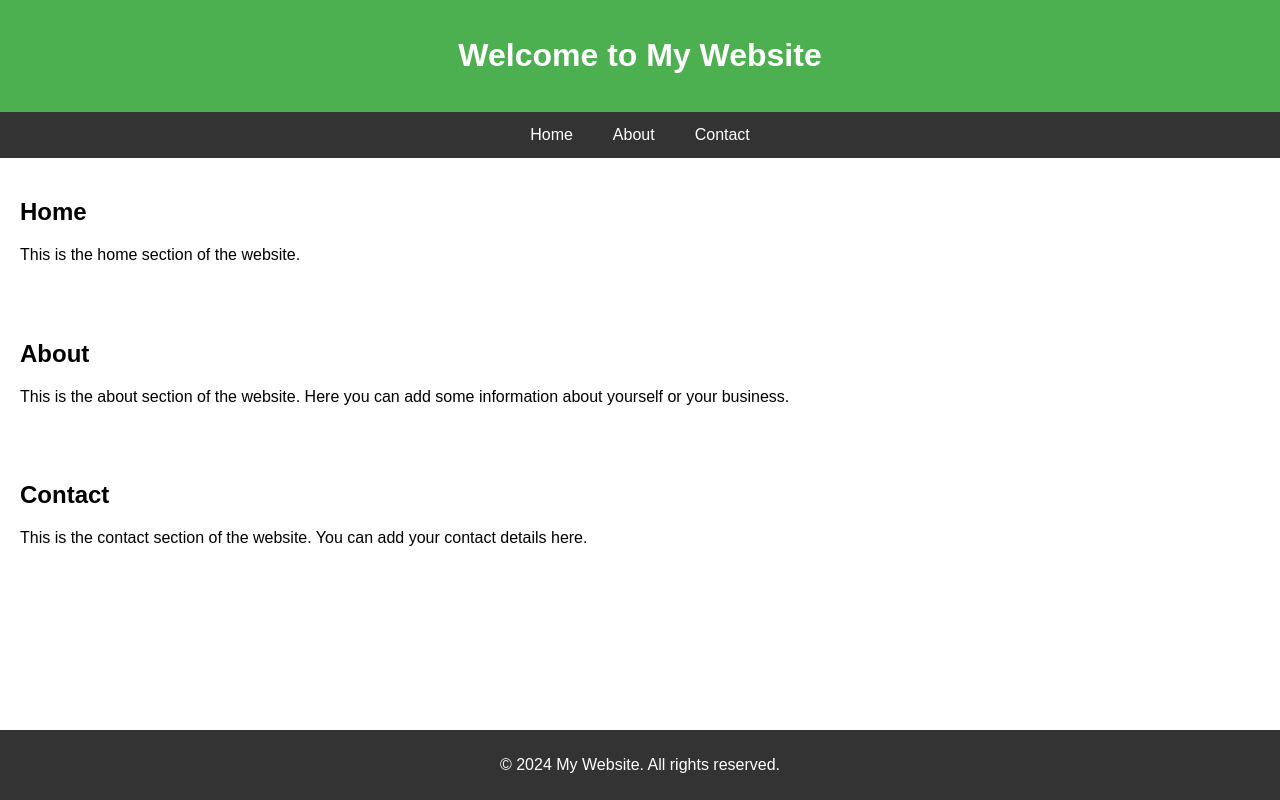
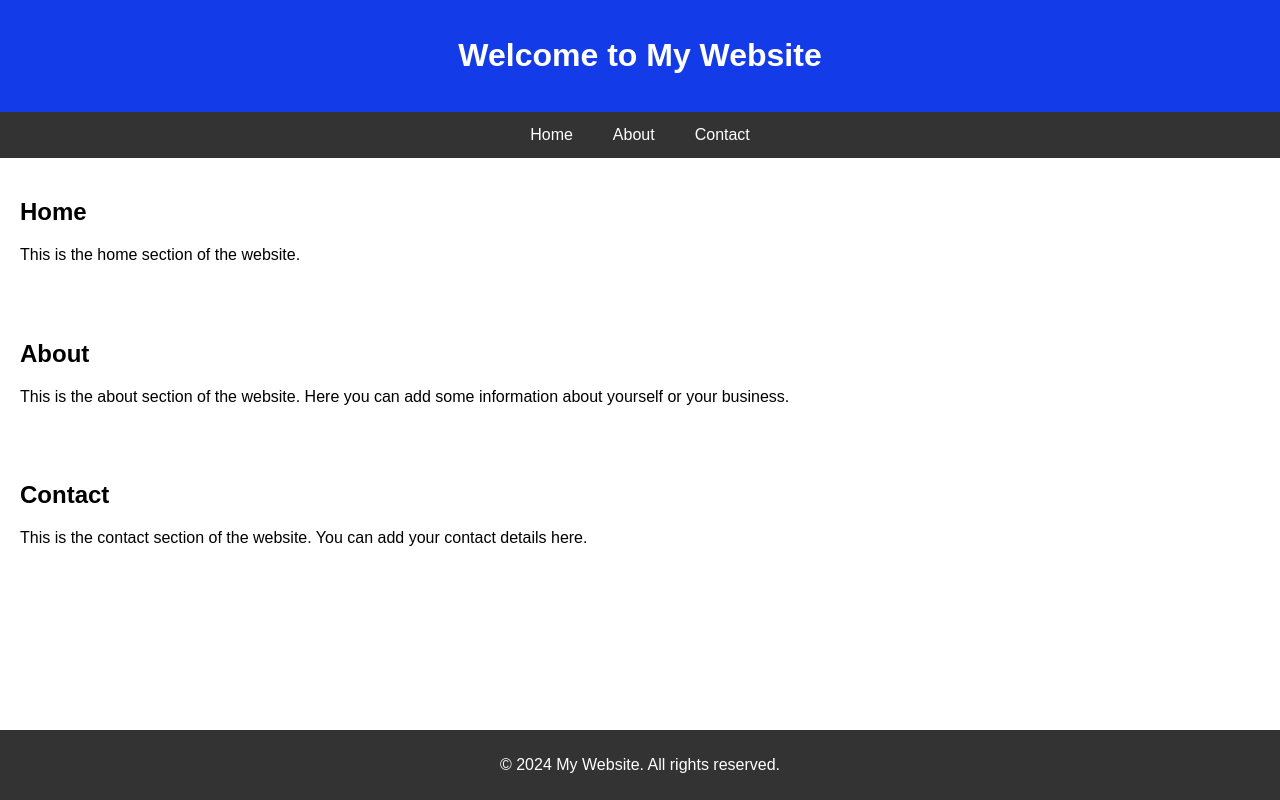
Before and after one commit to ilikecheezits/ilikecheezits.github.io, a plain HTML site: page index.html in a window 1280 px wide. Drawn offline with Linux system fonts and the light colour scheme.

Commit message:
Test 2
AI generated website to check make sure everything is working, changed the background to blue because i wanted to :/

```diff
--- a/index.html
+++ b/index.html
@@ -11,7 +11,7 @@
             padding: 0;
         }
         header {
-            background-color: #4CAF50;
+            background-color: #143be8;
             color: white;
             text-align: center;
             padding: 1em 0;
```
Also changed, not shown: 1 other file.
